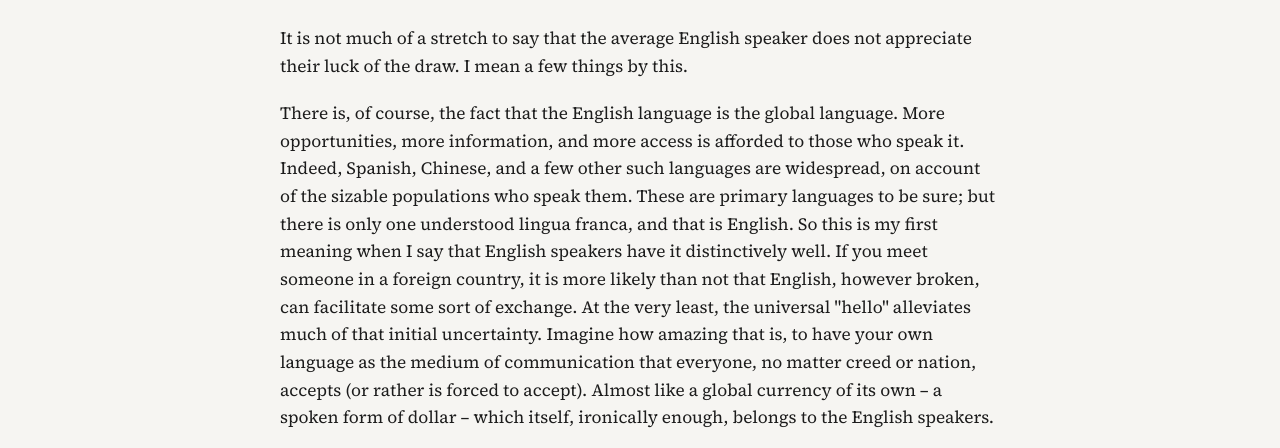
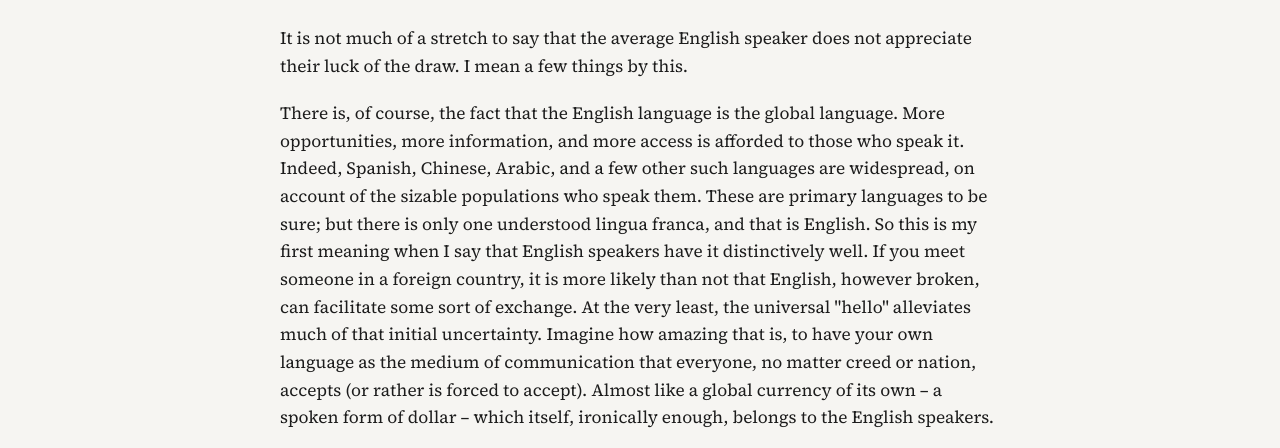
Before and after one commit to ollielopez0203/I-Like-Writing, an Eleventy site: page src/articles/welcome-to-i-like-writing.md in a window 1280 px wide. Shown: the part 352-800 px from the top of the page. Built offline with nearby package versions, Linux system fonts and the light colour scheme; Eleventy itself is replaced by a stand-in of ours; files that its build step writes are made by us from their sources.

Commit message:
Update Article “welcome-to-i-like-writing”

```diff
--- a/src/articles/welcome-to-i-like-writing.md
+++ b/src/articles/welcome-to-i-like-writing.md
@@ -11,7 +11,7 @@ excerpt: I had a chat with my parents about this earlier today, so here are some
 ---
 It is not much of a stretch to say that the average English speaker does not appreciate their luck of the draw. I mean a few things by this.
 
-There is, of course, the fact that the English language is the global language. More opportunities, more information, and more access is afforded to those who speak it. Indeed, Spanish, Chinese, and a few other such languages are widespread, on account of the sizable populations who speak them. These are primary languages to be sure; but there is only one understood lingua franca, and that is English. So this is my first meaning when I say that English speakers have it distinctively well. If you meet someone in a foreign country, it is more likely than not that English, however broken, can facilitate some sort of exchange. At the very least, the universal "hello" alleviates much of that initial uncertainty. Imagine how amazing that is, to have your own language as the medium of communication that everyone, no matter creed or nation, accepts (or rather is forced to accept). Almost like a global currency of its own – a spoken form of dollar – which itself, ironically enough, belongs to the English speakers.
+There is, of course, the fact that the English language is the global language. More opportunities, more information, and more access is afforded to those who speak it. Indeed, Spanish, Chinese, Arabic, and a few other such languages are widespread, on account of the sizable populations who speak them. These are primary languages to be sure; but there is only one understood lingua franca, and that is English. So this is my first meaning when I say that English speakers have it distinctively well. If you meet someone in a foreign country, it is more likely than not that English, however broken, can facilitate some sort of exchange. At the very least, the universal "hello" alleviates much of that initial uncertainty. Imagine how amazing that is, to have your own language as the medium of communication that everyone, no matter creed or nation, accepts (or rather is forced to accept). Almost like a global currency of its own – a spoken form of dollar – which itself, ironically enough, belongs to the English speakers.
 
 The average English speaker is unaware of this, just as the average person is unaware of just how lucky they are to have all appendages at their disposal. The works of much smarter people than I have already articulated just how this privilege, amongst many others, belongs to the Western World at the goodwill, and the expense, of everyone else. But that is another discussion entirely.
 
```
